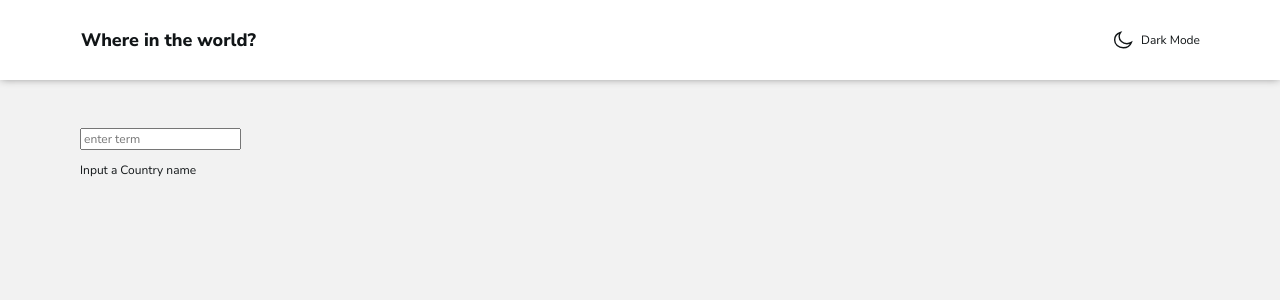
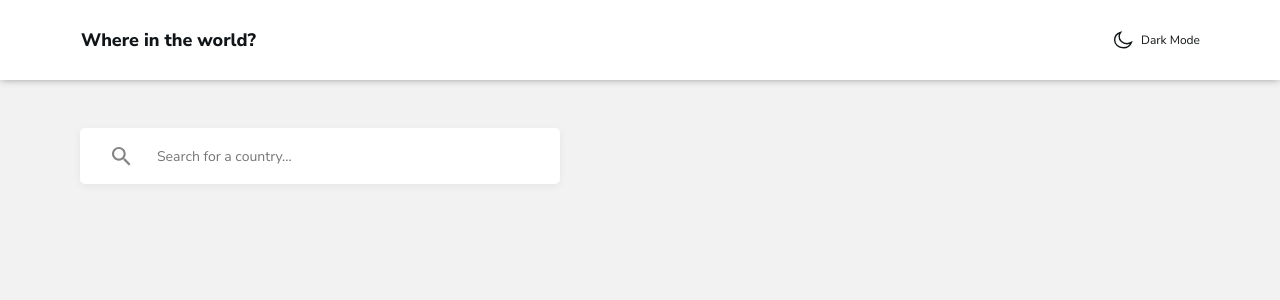
Before and after one commit to Darkmift/countries-api, a React (Vite) app: page / in a window 1280 px wide. Shown: the top 300 px of the page. Built offline with nearby package versions, Linux system fonts and the light colour scheme.

Commit message:
added searchbar to home.

```diff
--- a/src/components/pages/Home.module.scss
+++ b/src/components/pages/Home.module.scss
@@ -1,3 +1,29 @@
+@import '../../styles/styles.scss';
+
 .home :global {
   padding: 48px 80px;
 }
+
+.search-bar :global {
+  display: flex;
+  align-items: center;
+  width: 480px;
+  height: 56px;
+  background-color: var(--background-color-nav);
+
+  box-shadow: 0px 2px 9px rgba(0, 0, 0, 0.0532439);
+  border-radius: 5px;
+
+  img {
+    margin-left: 32px;
+    height: 19px;
+  }
+  input {
+    background-color: transparent;
+    margin-left: 24px;
+    width: 395px;
+    border: none;
+    outline: none;
+    font-size: $fontSizeDesktopL;
+  }
+}
--- a/src/components/pages/Home.tsx
+++ b/src/components/pages/Home.tsx
@@ -1,11 +1,16 @@
 import scssModule from './Home.module.scss';
 import useCountryStore from '../../store/countries';
+import useThemeStore from '../../store/theme';
 import Types from '../../type';
 
-const Home = () => {
+//svg
+import magnifyLight from '../../assets/magnify-gray.svg';
+import magnifyDark from '../../assets/magnify-white.svg';
 
+const SearchBar = () => {
   const searchTerm = useCountryStore(s => s.searchCountryTerm);
   const setSearchTerm = useCountryStore(s => s.setSearchTerm);
+  const isDarkMode = useThemeStore(s => s.isDarkMode);
 
   const searchTermHandler = (evt: Types.InputEvent) => {
     const term = evt.target.value.toLowerCase();
@@ -13,13 +18,23 @@ const Home = () => {
   }
 
   return (
-    <div className={scssModule['home']}>
+    <div className={scssModule['search-bar']}>
+      <img src={isDarkMode ? magnifyDark : magnifyLight} alt="SVG logo image" />
+
       <input
         type="text"
-        placeholder="enter term"
+        placeholder="Search for a country..."
         value={searchTerm}
         onChange={searchTermHandler} />
-      <p>{searchTerm.length > 3 ? searchTerm : 'Input a Country name'}</p>
+    </div>
+  )
+}
+
+const Home = () => {
+
+  return (
+    <div className={scssModule['home']}>
+      <SearchBar />
     </div>
   )
 }
```
